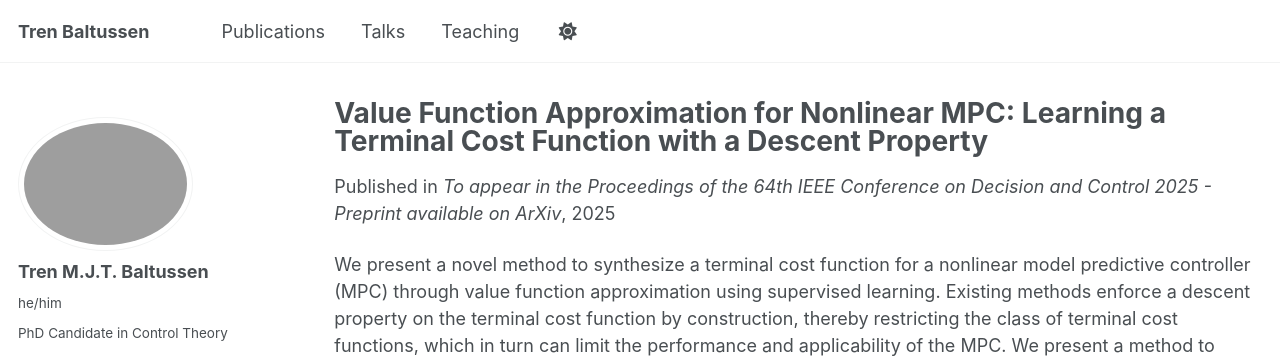
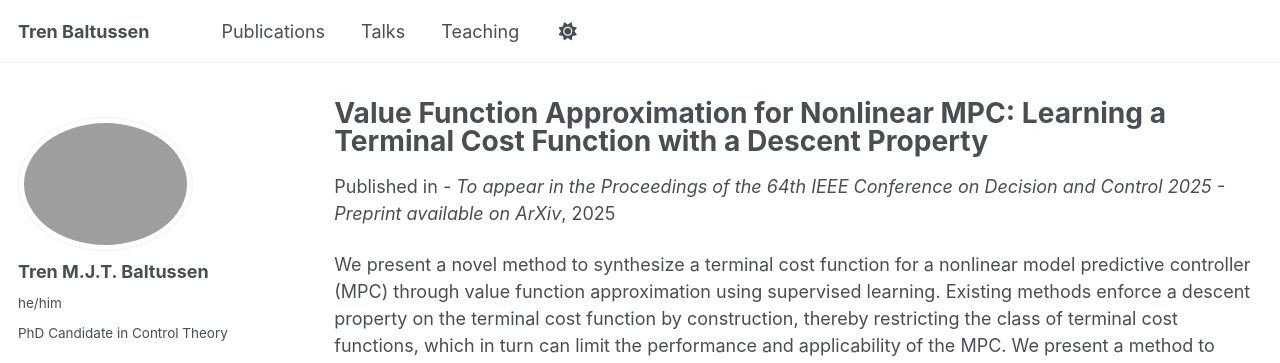
Before and after one commit to TrenBaltussen/TrenBaltussen.github.io, a Jekyll site: the page built from _publications/2025-09-16-VFA-1.md, in a window 1280 px wide and 1318 px high. Shown: the top 363 px of the window. Built offline with Jekyll 4.4.1, drawn with Linux system fonts in a browser that asks for light colours; some web fonts are replaced.

```diff
--- a/_publications/2025-09-16-VFA-1.md
+++ b/_publications/2025-09-16-VFA-1.md
@@ -5,7 +5,7 @@ category: conferences
 permalink: /publications/2025-09-16-VFA-1
 excerpt: 'Accepted to the 64th IEEE Conference on Decision and Control 2025.'
 date: 2025-09-16
-venue: 'To appear in the Proceedings of the 64th IEEE Conference on Decision and Control 2025 - Preprint available on ArXiv'
+venue: '- To appear in the Proceedings of the 64th IEEE Conference on Decision and Control 2025 - Preprint available on ArXiv'
 paperurl: 'https://arxiv.org/abs/2508.05804'
 citation: '<b>T.M.J.T. Baltussen</b>, C.A. Orrico, A. Katriniok, W.P.M.H. Heemels, D. Krishnamoorthy,
 “Value Function Approximation for Nonlinear MPC: Learning a Terminal Cost Function with a Descent Property,”
```
